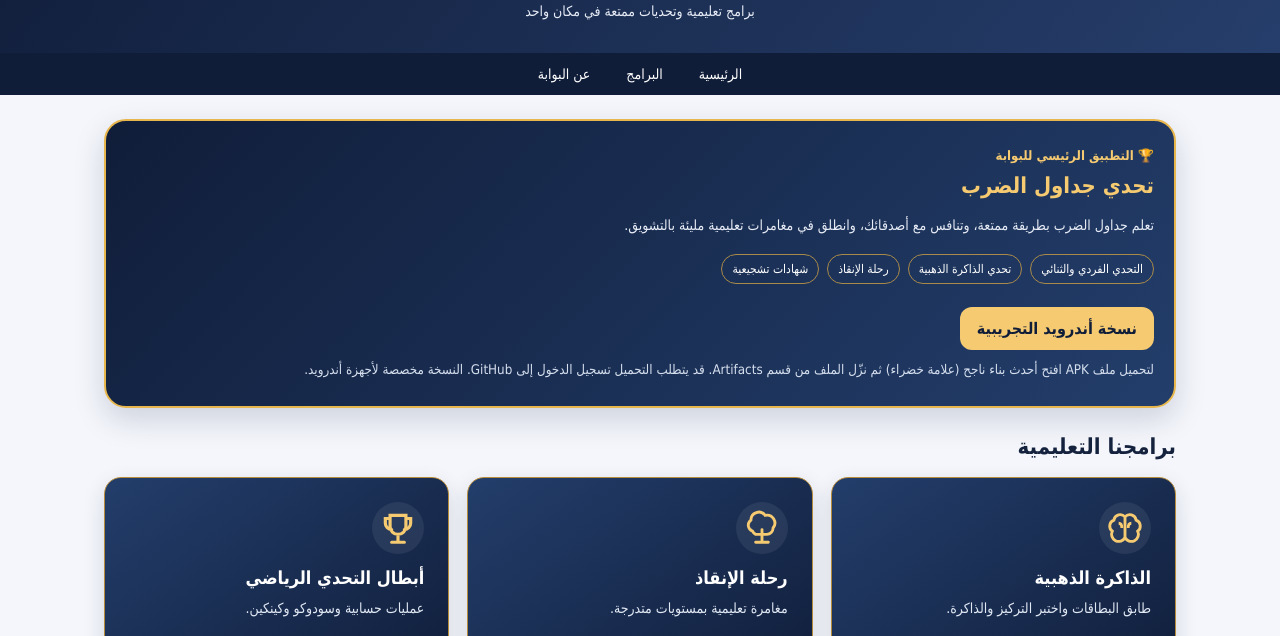
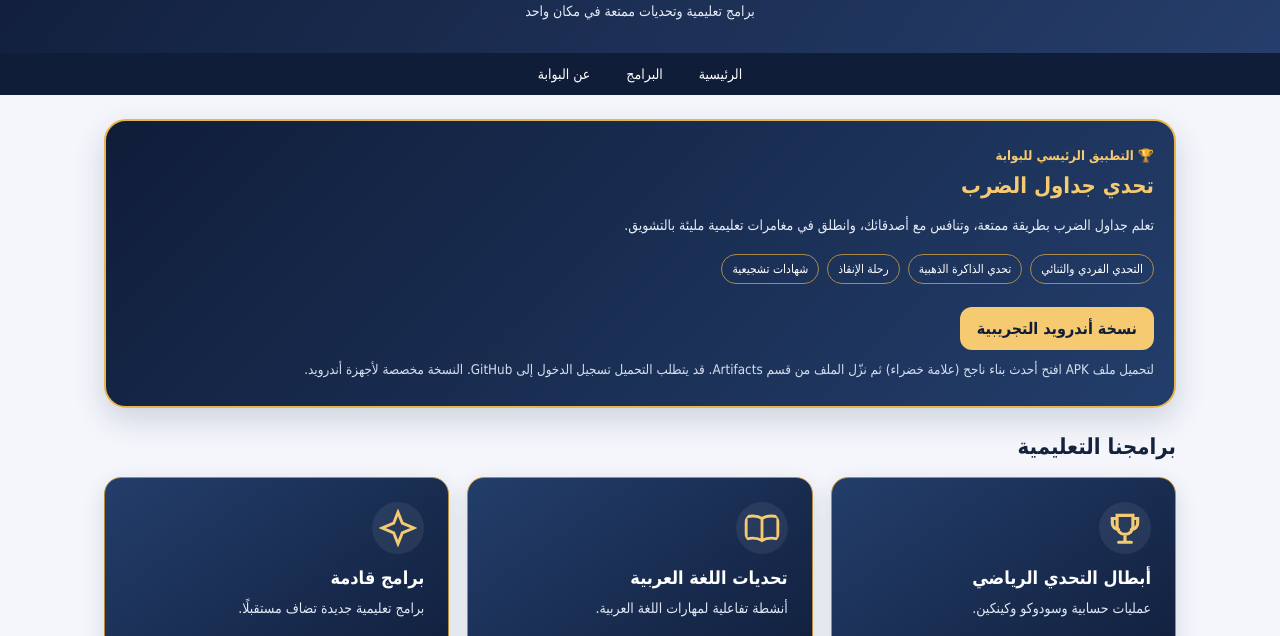
Before and after one commit to albnok2009/albnok2009.github.io, a plain HTML site: page index.html in a window 1280 px wide. Shown: the part 162-798 px from the top of the page. Drawn offline with Linux system fonts and the light colour scheme.

Commit message:
Remove duplicate Golden Memory and Rescue Journey cards

```diff
--- a/index.html
+++ b/index.html
@@ -8,8 +8,6 @@
 <nav aria-label="التنقل الرئيسي"><a href="#home">الرئيسية</a><a href="#programs">البرامج</a><a href="#about">عن البوابة</a></nav>
 <main><section class="featured" aria-labelledby="featured-title"><span class="eyebrow">🏆 التطبيق الرئيسي للبوابة</span><h2 id="featured-title">تحدي جداول الضرب</h2><p>تعلم جداول الضرب بطريقة ممتعة، وتنافس مع أصدقائك، وانطلق في مغامرات تعليمية مليئة بالتشويق.</p><div class="features"><span>التحدي الفردي والثنائي</span><span>تحدي الذاكرة الذهبية</span><span>رحلة الإنقاذ</span><span>شهادات تشجيعية</span></div><a href="https://github.com/albnok2009/Tahadi-Jadawil-AlDarb-V4/actions/workflows/android-debug-apk.yml" target="_blank" rel="noopener noreferrer">نسخة أندرويد التجريبية</a><small>لتحميل ملف APK افتح أحدث بناء ناجح (علامة خضراء) ثم نزّل الملف من قسم Artifacts. قد يتطلب التحميل تسجيل الدخول إلى GitHub. النسخة مخصصة لأجهزة أندرويد.</small></section><section id="programs"><h2>برامجنا التعليمية</h2><div class="grid">
 
-<article class="card"><svg aria-hidden="true"><use href="#brain"/></svg><h3>الذاكرة الذهبية</h3><p>طابق البطاقات واختبر التركيز والذاكرة.</p><span class="tag">قريبًا</span></article>
-<article class="card"><svg aria-hidden="true"><use href="#tree"/></svg><h3>رحلة الإنقاذ</h3><p>مغامرة تعليمية بمستويات متدرجة.</p><span class="tag">قريبًا</span></article>
 <article class="card"><svg aria-hidden="true"><use href="#trophy"/></svg><h3>أبطال التحدي الرياضي</h3><p>عمليات حسابية وسودوكو وكينكين.</p><span class="tag">قريبًا</span></article>
 <article class="card"><svg aria-hidden="true"><use href="#book"/></svg><h3>تحديات اللغة العربية</h3><p>أنشطة تفاعلية لمهارات اللغة العربية.</p><span class="tag">قيد التطوير</span></article>
 <article class="card"><svg aria-hidden="true"><use href="#star"/></svg><h3>برامج قادمة</h3><p>برامج تعليمية جديدة تضاف مستقبلًا.</p><span class="tag">قريبًا</span></article>
```
